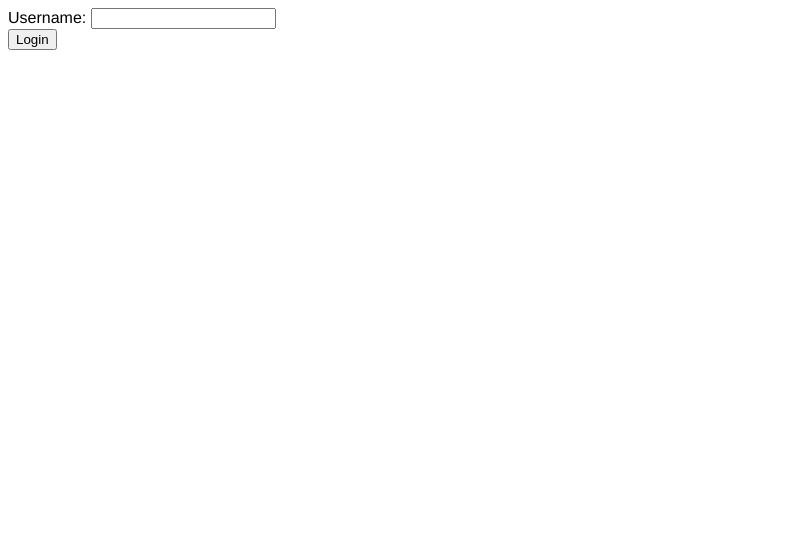
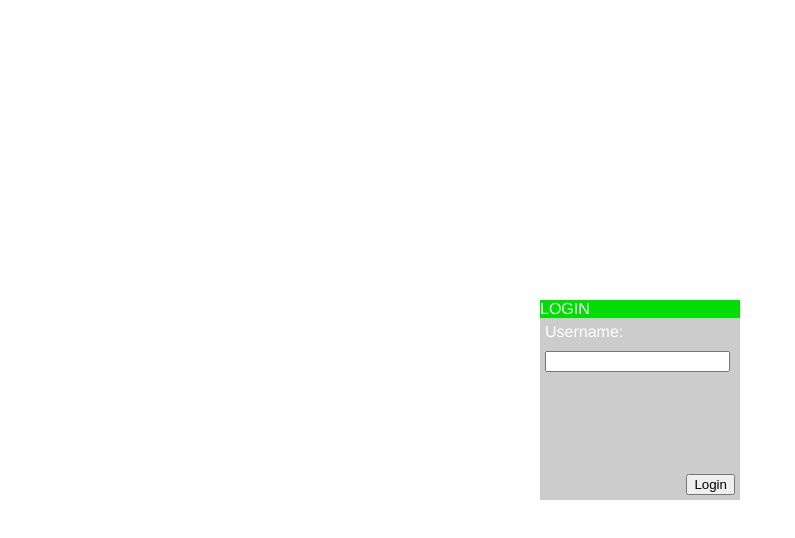
Before and after one commit to Simmarith/uberhacker-client, a Vue app: page /#/ in a window 1280 px wide. Shown: the top 538 px of the page, without its empty margins (0-795 px from the left). Built offline with nearby package versions, Linux system fonts and the light colour scheme.

Commit message:
wrap login with window

```diff
--- a/src/views/Login.vue
+++ b/src/views/Login.vue
@@ -1,15 +1,27 @@
 <template>
-  <div class="login">
-    Username:
-    <input v-model="username" />
-    <br />
-    <button v-on:click="login">Login</button>
-  </div>
+   <Window
+    header="LOGIN"
+    width="200px"
+    height="200px"
+    top="calc(50vh - 100px)"
+    left="calc(50vw - 100px)"
+  >
+    <div class="login">
+      <span class="username-label">Username:</span>
+      <input v-model="username" />
+      <br />
+      <button class="login-submit" v-on:click="login">Login</button>
+    </div>
+  </Window>
 </template>
 
 <script>
+import Window from '@/components/Window.vue'
+
 export default {
   name: 'login',
+  components: { Window },
+  data: function () { return { username: '' } },
   methods: {
     login: function () {
       this.$router.push({ name: 'desktop', params: { username: this.username } })
@@ -17,3 +29,21 @@ export default {
   }
 }
 </script>
+
+<style scoped lang="less">
+  .login {
+    * {
+      margin: 5px;
+    }
+
+    .username-label {
+      display: block;
+    }
+
+    .login-submit {
+      position: absolute;
+      bottom: 0px;
+      right: 0px;
+    }
+  }
+</style>
```
